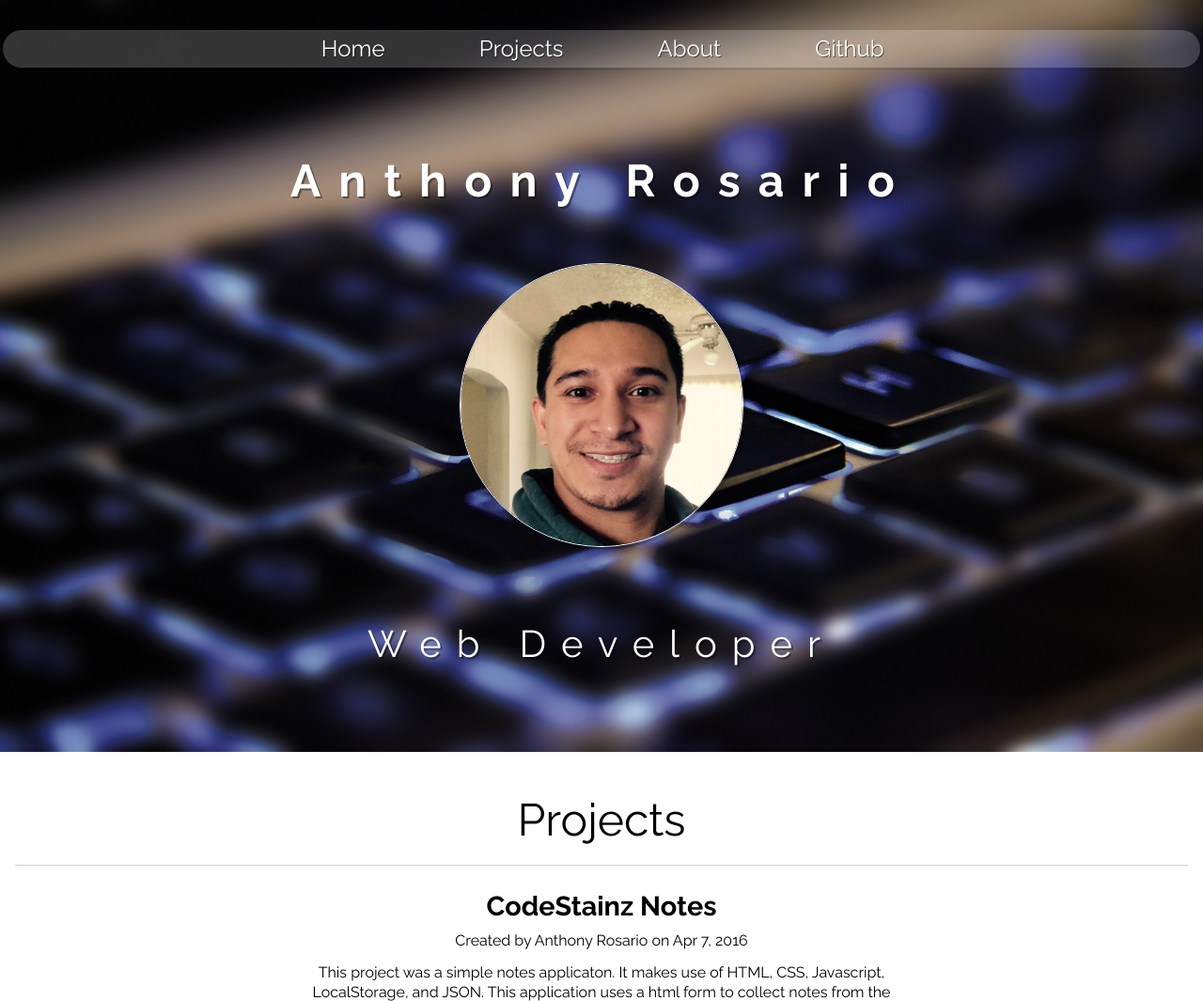
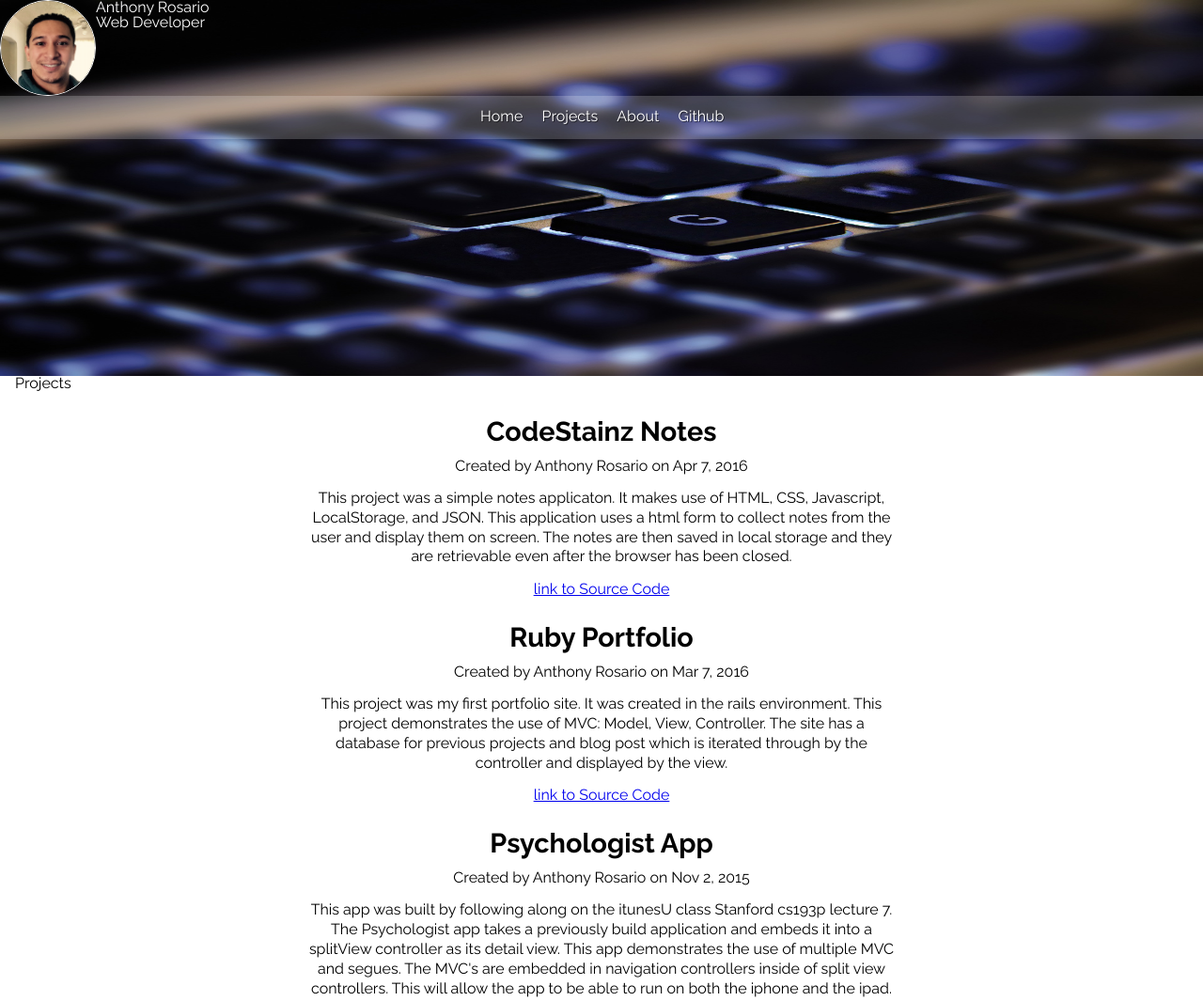
Before and after one commit to ajrosario08/portfolio, a plain HTML site: page index.html in a window 1280 px wide. Shown: the top 1065 px of the page at 94% size. Drawn offline with nearby package versions, Linux system fonts and the light colour scheme.

Commit message:
updated header styling and added hamber menu icon

```diff
--- a/index.html
+++ b/index.html
@@ -10,29 +10,30 @@
   <title>Anthony Rosario - Web Developer</title>
 </head>
 <body>
-  <header id="pageHeader">
-    <nav>
+  <header id="pageHeader" class="clearfix">
+    <section id="headerIcon">
+        <img id="headerPic" src="img/profilePic.png" alt="profile picture" />
+        <div class="pull-left">
+          <h1>Anthony Rosario</h1>
+          <h2>Web Developer</h2>
+        </div>
+    </section>
+    <i class="fa fa-bars" aria-hidden="true"></i>
+    <nav class="clearfix">
       <ul>
         <li><a href="index.html">Home</a></li>
         <li><a href="#projects">Projects</a></li>
-        <li><a href="#">About</a></li>
+        <li><a href="#about">About</a></li>
         <li><a href="#footer">Github</a></li>
       </ul>
     </nav>
-
-    <h1>Anthony Rosario</h1>
-
-    <div class="header-profile-pic">
-      <img src="img/profilePic.png" alt="profile picture" />
-    </div>
-
-    <h2>Web Developer</h2>
   </header>
 
   <main>
     <section id="projects">
-      <h1>Projects</h1>
-      <div class="pageBreak"></div>
+      <header>
+        <h1>Projects</h1>
+      </header>
       <article class="template">
         <header>
           <h1>Title</h1>
@@ -43,6 +44,9 @@
         <section class="project-description"></section>
         <a href="#" target="_blank">link to Source Code</a>
       </article>
+    </section>
+    <section id="about">
+
     </section>
   </main>
 
--- a/scss/larger-screens.scss
+++ b/scss/larger-screens.scss
@@ -3,31 +3,7 @@
     width: 50%;
     margin: 0 auto;
   }
-
-  nav ul {
-    padding-top: .5em;
+  #pageHeader i {
+    display: none;
   }
-
-  nav ul li {
-      padding-right: 4em;
-      font-size: 1.5em;
-  }
-
-  #pageHeader h1 {
-      font-size: 3em;
-  }
-
-  #pageHeader h2 {
-      font-size: 2.5em;
-  }
-
-  div.header-profile-pic img {
-      width: 300px;
-      height: 300px;
-  }
-
-  div.header-profile-pic {
-      padding-top: 4em;
-  }
-
 }
--- a/scss/page-header.scss
+++ b/scss/page-header.scss
@@ -3,36 +3,52 @@
     background-size: 100% 100%;
     background-repeat: no-repeat;
     width: 100%;
-    height: 100%;
-    min-height: 100vh;
-    text-align: center;
+    min-height: 50vh;
     color: white;
 }
+
+.clearfix:after {
+	visibility: hidden;
+	display: block;
+	font-size: 0;
+	content: " ";
+	clear: both;
+	height: 0;
+	}
+
+#headerIcon {
+  float: left;
+  display: inline-block;
+  width: 70%
+}
 #pageHeader h1 {
-    padding-top: 2em;
-    letter-spacing: .4em;
-    color: white;
-    font-size: 1.4em;
-    font-weight: bold;
-    text-shadow: 2px 2px rgba(0, 0, 0, 0.4);
 }
 
 #pageHeader h2 {
-    padding-top: 2em;
-    padding-bottom: 2em;
-    letter-spacing: .4em;
-    font-size: 1.3;
-    text-shadow: 2px 2px rgba(0, 0, 0, 0.4);
+
 }
 
-div.header-profile-pic {
-    padding-top: 3em;
+.pull-left {
+  float: left;
 }
 
-div.header-profile-pic img {
-    width: 150px;
-    height: 150px;
-    border-radius: 50%;
-    border: 1px solid white;
-    box-shadow: 3px 3px rgba(0, 0, 0, 0.2);
+img#headerPic {
+  width: 100px;
+  height: 100px;
+  border-radius: 100%;
+  float: left;
+  border: 1px solid white;
 }
+
+#pageHeader i {
+  float: right;
+  padding: .4em;
+  border-radius: .1em;
+  font-size: 30px;
+  border: 1px solid white;
+  &:hover {
+    color: transparent;
+    background-color: white;
+
+  }
+}
--- a/scss/page-nav.scss
+++ b/scss/page-nav.scss
@@ -1,16 +1,13 @@
 nav {
     text-align: center;
-    padding-top: 2em;
+    clear: both;
 }
 
 nav ul {
     height: 2em;
-    margin: 0 .2em;
     padding: 0;
     padding-top: .9em;
     background-color: rgba(255, 255, 255, 0.2);
-    box-shadow: 0px 2px rgba(0, 0, 0, 0.1);
-    border-radius: 25px;
 }
 
 nav ul li {
@@ -28,4 +25,8 @@ nav ul li a {
     color: white;
     text-decoration: none;
     text-shadow: 1px 1px rgba(0, 0, 0, 0.5);
+    transition: all .2s;
+    &:hover {
+      color: #2da6ed;
+    }
 }
--- a/scss/project-template.scss
+++ b/scss/project-template.scss
@@ -11,12 +11,6 @@ article.template {
   padding-top: 1em;
   font-size: 3em;
   padding-bottom: .5em;
-}
-
-.pageBreak {
-  border-bottom: 1px solid lightgrey;
-  width: 100%;
-  margin: 0 auto;
 }
 
 #projects article  {
```
Also changed, not shown: css/application.css, 1 other file.
